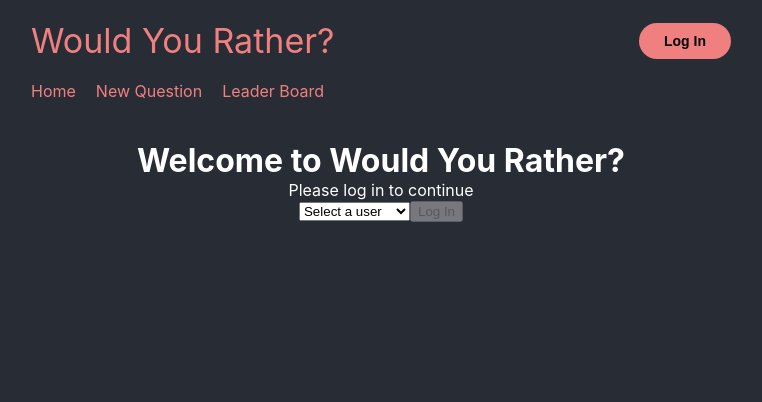
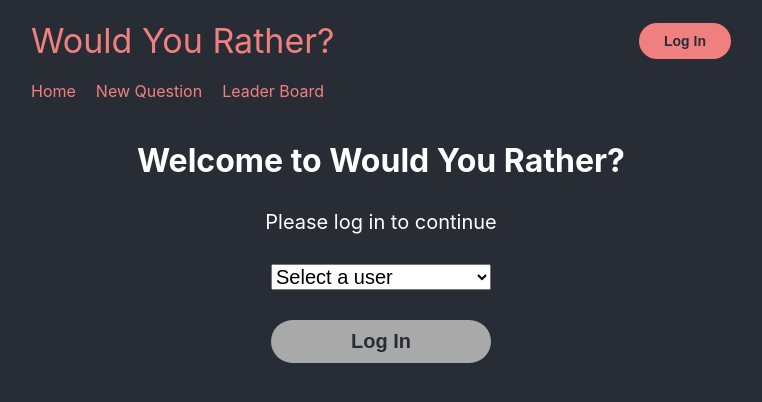
Before and after one commit to AlbertVilaCalvo/React-Redux-Udacity-WouldYouRather, a React (Create React App) app: page /login in a window 1280 px wide. Shown: the top 402 px of the page, without its empty margins (259-1021 px from the left). Built offline with nearby package versions, Linux system fonts and the light colour scheme.

Commit message:
Style LoginForm and buttons

```diff
--- a/src/App.css
+++ b/src/App.css
@@ -1,6 +1,6 @@
 .App-outer-container {
   text-align: center;
-  background-color: var(--color-background);
+  background-color: var(--color-dark);
   min-height: 100vh;
 }
 
@@ -27,16 +27,6 @@
   font-size: 16px;
 }
 
-.header-button {
-  background: var(--color-primary);
-  border: 0;
-  border-radius: 20px;
-  padding: 10px 25px;
-  cursor: pointer;
-  font-size: 14px;
-  font-weight: bold;
-}
-
 .App-nav {
   margin-bottom: 40px;
 }
@@ -51,7 +41,7 @@
   margin-right: 20px;
 }
 
-.App-nav a {
+.nav-link {
   color: var(--color-primary);
   text-decoration: none;
 }
--- a/src/App.js
+++ b/src/App.js
@@ -29,7 +29,7 @@ function App() {
             )}
             {loggedUser === null ? (
               <button
-                className="header-button"
+                className="button button-primary"
                 onClick={() => {
                   dispatch(logIn('tylermcginnis'))
                 }}
@@ -38,7 +38,7 @@ function App() {
               </button>
             ) : (
               <button
-                className="header-button"
+                className="button button-primary"
                 onClick={() => {
                   dispatch(logOut())
                 }}
@@ -50,17 +50,30 @@ function App() {
           <nav className="App-nav">
             <ul>
               <li>
-                <NavLink to="/" exact activeClassName="nav-link-active">
+                <NavLink
+                  to="/"
+                  exact
+                  className="nav-link"
+                  activeClassName="nav-link-active"
+                >
                   Home
                 </NavLink>
               </li>
               <li>
-                <NavLink to="/add" activeClassName="nav-link-active">
+                <NavLink
+                  to="/add"
+                  className="nav-link"
+                  activeClassName="nav-link-active"
+                >
                   New Question
                 </NavLink>
               </li>
               <li>
-                <NavLink to="/leaderboard" activeClassName="nav-link-active">
+                <NavLink
+                  to="/leaderboard"
+                  className="nav-link"
+                  activeClassName="nav-link-active"
+                >
                   Leader Board
                 </NavLink>
               </li>
--- /dev/null
+++ b/src/components/LoginForm.css
@@ -0,0 +1,25 @@
+.login-form-subtitle {
+  margin-top: 30px;
+  font-size: 20px;
+}
+
+.login-form {
+  display: flex;
+  flex-direction: column;
+  align-items: center;
+  margin-top: 30px;
+}
+
+.login-form select {
+  font-size: 20px;
+  width: 220px;
+}
+
+.login-form input {
+  font-size: 20px;
+  width: 220px;
+}
+
+.login-form :first-child {
+  margin-bottom: 30px;
+}
--- a/src/components/LoginForm.js
+++ b/src/components/LoginForm.js
@@ -1,3 +1,4 @@
+import './LoginForm.css'
 import React, { useState } from 'react'
 import { useDispatch, useSelector } from 'react-redux'
 import { getUsers } from '../users/users'
@@ -29,11 +30,11 @@ const LoginForm = () => {
   return (
     <div>
       <h1>Welcome to Would You Rather?</h1>
-      <p>Please log in to continue</p>
+      <p className="login-form-subtitle">Please log in to continue</p>
       {users === null ? (
         <p>Loading...</p>
       ) : (
-        <form onSubmit={onSubmit}>
+        <form onSubmit={onSubmit} className="login-form">
           <select value={selectedUser} onChange={onChange}>
             <option key={NO_USER_SELECTED} value={NO_USER_SELECTED}>
               Select a user
@@ -48,6 +49,7 @@ const LoginForm = () => {
             type="submit"
             value="Log In"
             disabled={selectedUser === NO_USER_SELECTED}
+            className="button button-white"
           />
         </form>
       )}
--- a/src/index.css
+++ b/src/index.css
@@ -58,5 +58,29 @@ body {
 
 :root {
   --color-primary: lightcoral;
-  --color-background: #282c34;
+  --color-dark: #282c34;
 }
+
+.button {
+  border: 0;
+  border-radius: 100px;
+  padding: 10px 25px;
+  cursor: pointer;
+  font-size: 14px;
+  font-weight: bold;
+}
+
+.button-primary {
+  background: var(--color-primary);
+  color: var(--color-dark);
+}
+
+.button-white {
+  background: white;
+  color: var(--color-dark);
+}
+
+.button-white:disabled {
+  background: darkgray;
+  color: var(--color-dark);
+}
```
